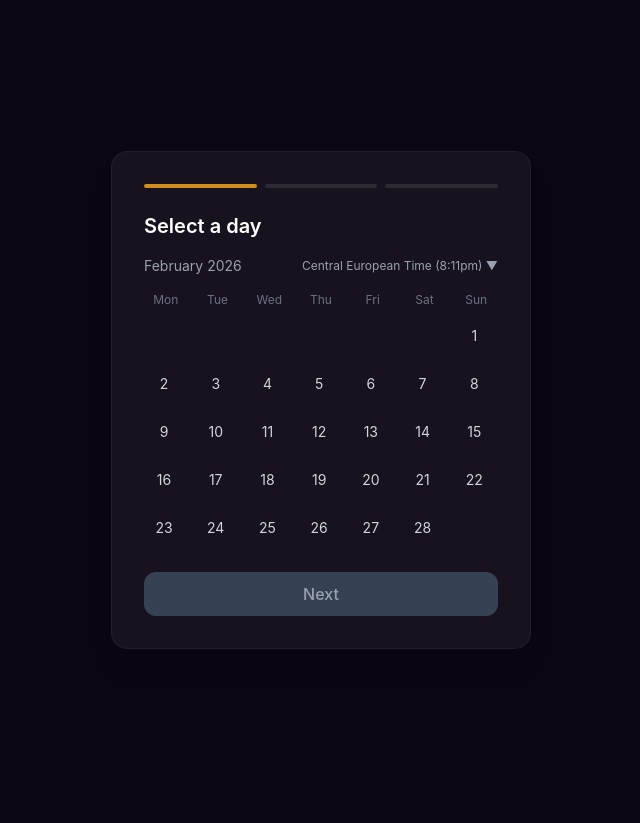
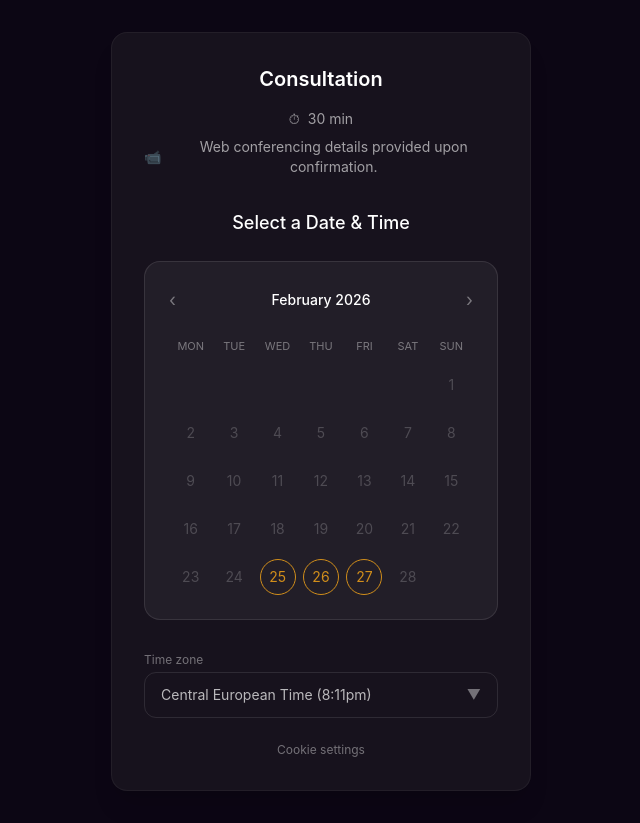
Before and after one commit to Ded-Goit/booking-flow, a React (Vite) app: page / in a window 1280 px wide. Shown: the whole page, without its empty margins (319-959 px from the left). Before the commit the page ends 800 px from the top, so only its background shows below. Built offline with nearby package versions, Linux system fonts and the light colour scheme.

Commit message:
added logic calendar

```diff
--- a/src/components/booking/ChooseDay.tsx
+++ b/src/components/booking/ChooseDay.tsx
@@ -1,9 +1,5 @@
-import { useState } from "react";
 import type { BookingData } from "../../types/booking";
-import { getMonthData } from "../../utils/calendar";
-import CalendarDay from "../ui/CalendarDay";
-import Button from "../ui/Button";
-import Progress from "../ui/Progress";
+import Calendar from "../ui/Calendar";
 
 interface Props {
   data: BookingData;
@@ -12,53 +8,51 @@ interface Props {
 }
 
 export default function ChooseDay({ data, setData, onNext }: Props) {
-  const today = new Date();
-  const [month] = useState(today.getMonth());
-  const [year] = useState(today.getFullYear());
+  return (
+    <div className="text-center">
+      {/* TOP BLOCK */}
+      <div className="mb-8">
+        <h1 className="text-xl font-semibold text-white mb-4">Consultation</h1>
 
-  const days = getMonthData(year, month);
+        <div className="flex items-center justify-center gap-2 text-sm text-white/60 mb-2">
+          <span>⏱</span>
+          <span>30 min</span>
+        </div>
 
-  const weekdays = ["Mon", "Tue", "Wed", "Thu", "Fri", "Sat", "Sun"];
-
-  return (
-    <div>
-      <Progress step={1} />
-
-      <h2 className="text-xl font-semibold text-white mb-4">Select a day</h2>
-
-      <div className="flex justify-between items-center mb-4 text-sm text-gray-400">
-        <span>
-          {today.toLocaleString("default", { month: "long" })} {year}
-        </span>
-        <span className="text-xs">Central European Time (8:11pm) ▼</span>
+        <div className="flex items-center justify-center gap-2 text-sm text-white/60">
+          <span>📹</span>
+          <span>Web conferencing details provided upon confirmation.</span>
+        </div>
       </div>
 
-      <div className="grid grid-cols-7 gap-2 mb-2 text-xs text-gray-500">
-        {weekdays.map((d) => (
-          <div key={d} className="text-center">
-            {d}
-          </div>
-        ))}
+      {/* TITLE */}
+      <h2 className="text-lg font-medium text-white mb-6">
+        Select a Date & Time
+      </h2>
+
+      {/* CALENDAR */}
+      <Calendar
+        value={data.date}
+        onChange={(date: Date) => {
+          setData((prev) => ({ ...prev, date }));
+          onNext(); // автоперехід
+        }}
+      />
+
+      {/* TIMEZONE */}
+      <div className="mt-8 text-left">
+        <p className="text-xs text-white/40 mb-1">Time zone</p>
+
+        <button className="flex items-center justify-between w-full border border-white/10 rounded-xl px-4 py-3 text-sm text-white/70 hover:border-white/30 transition">
+          Central European Time (8:11pm)
+          <span className="text-white/40">▼</span>
+        </button>
       </div>
 
-      <div className="grid grid-cols-7 gap-2 mb-6">
-        {days.map((date, i) =>
-          date ? (
-            <CalendarDay
-              key={i}
-              date={date}
-              selected={data.date?.toDateString() === date.toDateString()}
-              onSelect={() => setData((prev) => ({ ...prev, date }))}
-            />
-          ) : (
-            <div key={i} />
-          ),
-        )}
+      {/* COOKIE */}
+      <div className="mt-6 text-xs text-white/40 hover:text-white transition cursor-pointer">
+        Cookie settings
       </div>
-
-      <Button disabled={!data.date} onClick={onNext}>
-        Next
-      </Button>
     </div>
   );
 }
--- /dev/null
+++ b/src/components/ui/Calendar.tsx
@@ -0,0 +1,115 @@
+import { useState } from "react";
+
+interface Props {
+  value: Date | null;
+  onChange: (date: Date) => void;
+}
+
+export default function Calendar({ value, onChange }: Props) {
+  const today = new Date();
+
+  const [currentMonth, setCurrentMonth] = useState(
+    new Date(
+      value?.getFullYear() ?? today.getFullYear(),
+      value?.getMonth() ?? today.getMonth(),
+      1,
+    ),
+  );
+
+  const year = currentMonth.getFullYear();
+  const month = currentMonth.getMonth();
+
+  const daysInMonth = new Date(year, month + 1, 0).getDate();
+  const firstDayRaw = new Date(year, month, 1).getDay();
+  const firstDay = (firstDayRaw + 6) % 7;
+
+  const monthName = currentMonth.toLocaleString("en-US", {
+    month: "long",
+  });
+
+  const days: (number | null)[] = [];
+  for (let i = 0; i < firstDay; i++) days.push(null);
+  for (let d = 1; d <= daysInMonth; d++) days.push(d);
+
+  const isPast = (day: number) => {
+    const date = new Date(year, month, day);
+    return date < new Date(today.setHours(0, 0, 0, 0));
+  };
+
+  const isWeekend = (day: number) => {
+    const date = new Date(year, month, day);
+    const d = date.getDay();
+    return d === 0 || d === 6; // Sunday or Saturday
+  };
+
+  const isSelected = (day: number) =>
+    value &&
+    value.getDate() === day &&
+    value.getMonth() === month &&
+    value.getFullYear() === year;
+
+  return (
+    <div className="border border-white/10 rounded-2xl p-6 bg-white/5 text-center">
+      {/* Month Nav */}
+      <div className="flex items-center justify-between mb-6">
+        <button
+          onClick={() => setCurrentMonth(new Date(year, month - 1, 1))}
+          className="text-white/40 hover:text-white text-lg transition"
+        >
+          ‹
+        </button>
+
+        <span className="text-sm font-medium text-white">
+          {monthName} {year}
+        </span>
+
+        <button
+          onClick={() => setCurrentMonth(new Date(year, month + 1, 1))}
+          className="text-white/40 hover:text-white text-lg transition"
+        >
+          ›
+        </button>
+      </div>
+
+      {/* Week labels */}
+      <div className="grid grid-cols-7 text-[11px] text-white/40 mb-3">
+        {["MON", "TUE", "WED", "THU", "FRI", "SAT", "SUN"].map((d) => (
+          <div key={d}>{d}</div>
+        ))}
+      </div>
+
+      {/* Days */}
+      <div className="grid grid-cols-7 gap-y-3">
+        {days.map((day, i) => {
+          if (!day) return <div key={i} />;
+
+          const past = isPast(day);
+          const weekend = isWeekend(day);
+          const selected = isSelected(day);
+          const disabled = past || weekend;
+
+          return (
+            <button
+              key={`${year}-${month}-${day}`}
+              disabled={disabled}
+              onClick={() => onChange(new Date(year, month, day))}
+              className={`
+                w-9 h-9 mx-auto rounded-full text-sm
+                transition-all duration-200
+                ${
+                  selected
+                    ? "bg-[var(--color-primary)] text-black shadow-[0_0_20px_rgba(209,142,27,0.45)]"
+                    : disabled
+                      ? "text-white/20 cursor-not-allowed"
+                      : "border border-[var(--color-primary)] text-[var(--color-primary)] hover:bg-[var(--color-primary)] hover:text-black"
+                }
+              `}
+            >
+              {day}
+            </button>
+          );
+        })}
+      </div>
+    </div>
+  );
+}
--- a/src/components/ui/CalendarDay.tsx
+++ /dev/null
@@ -1,30 +0,0 @@
-import clsx from "clsx";
-
-interface Props {
-  date: Date;
-  selected?: boolean;
-  disabled?: boolean;
-  onSelect: () => void;
-}
-
-export default function CalendarDay({
-  date,
-  selected,
-  disabled,
-  onSelect,
-}: Props) {
-  return (
-    <button
-      disabled={disabled}
-      onClick={onSelect}
-      className={clsx(
-        "w-10 h-10 flex items-center justify-center rounded-full text-sm transition",
-        !selected && "text-gray-300 hover:bg-white/5",
-        selected && "bg-[var(--color-primary)] text-black",
-        disabled && "text-gray-600 cursor-not-allowed",
-      )}
-    >
-      {date.getDate()}
-    </button>
-  );
-}
```
